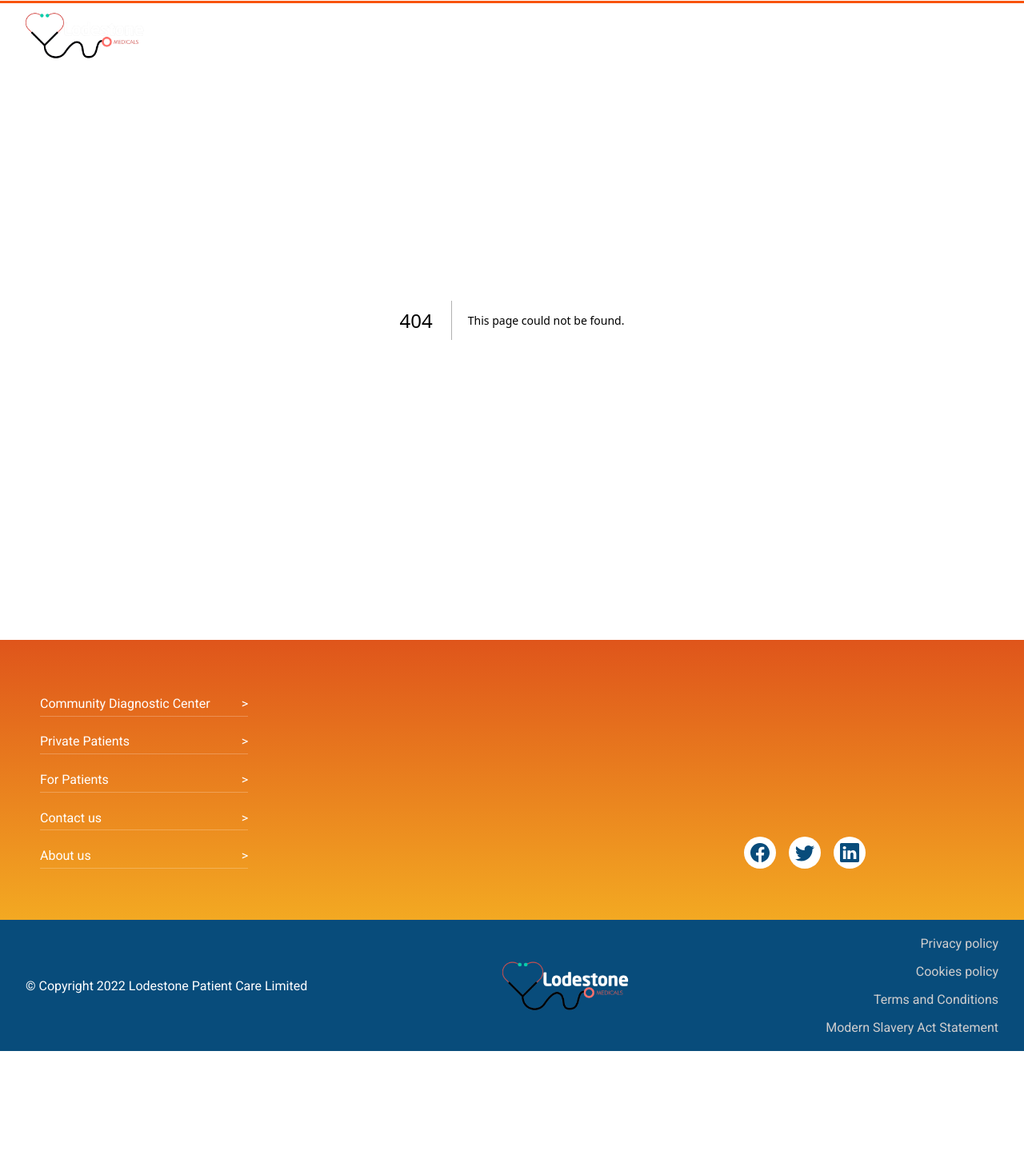
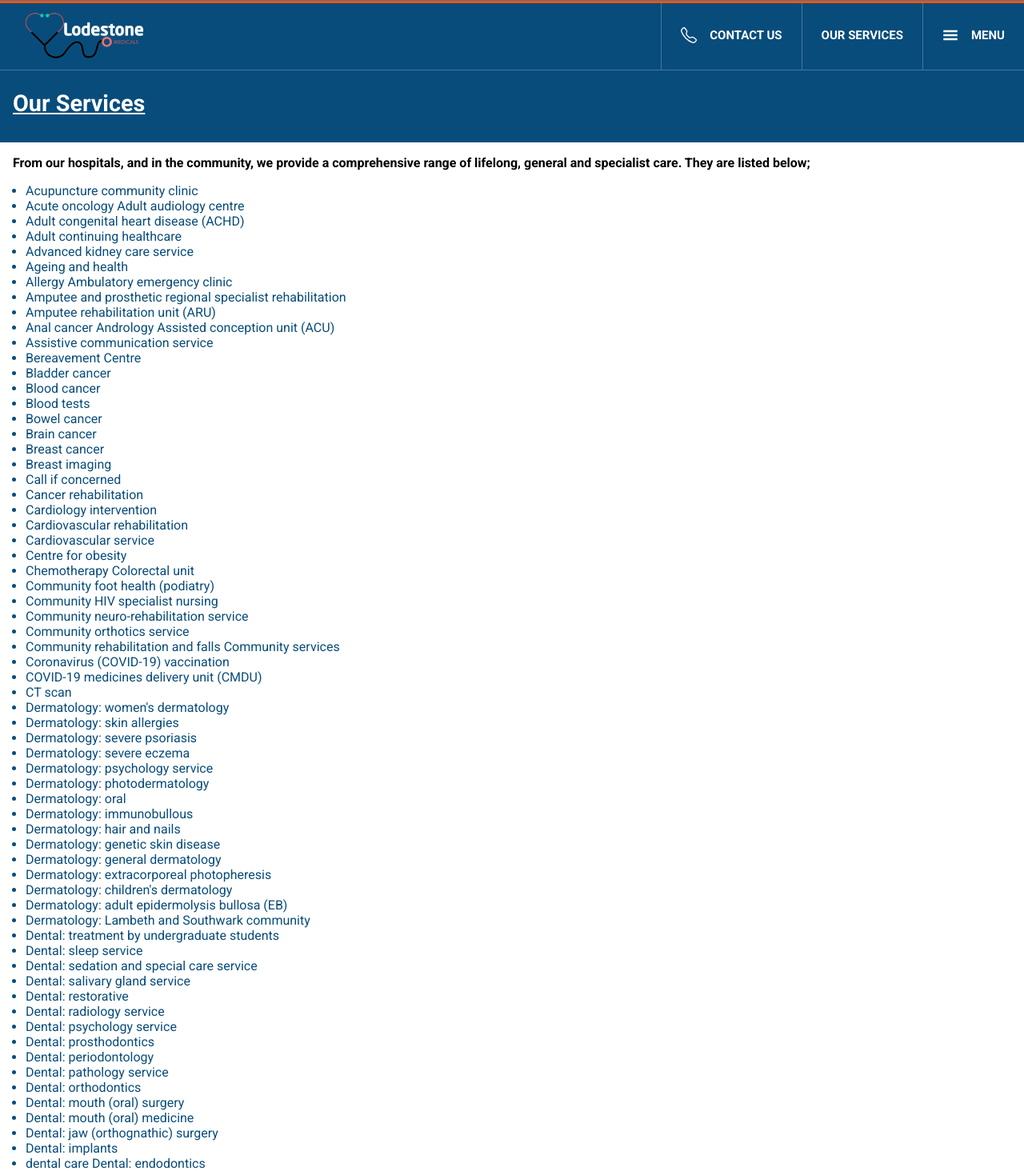
Before and after one commit to WickedDeveloper4L/lodestone, a Next.js app: page /services in a window 1280 px wide. Before the commit this address had no page. Shown: the top 1464 px of the page at 80% size. Before the commit the page ends 1314 px from the top, so only its background shows below. Built offline with nearby package versions, Linux system fonts and the light colour scheme.

Commit message:
services page

```diff
--- /dev/null
+++ b/app/services/page.jsx
@@ -0,0 +1,200 @@
+import React from "react";
+import styles from "./services.module.scss";
+const page = () => {
+  return (
+    <div className={styles.main}>
+      <div className={styles.header}>
+        <span className={styles.title}>Our Services</span>
+      </div>
+      <div className={styles.container}>
+        <span className={styles.intro}>
+          From our hospitals, and in the community, we provide a comprehensive
+          range of lifelong, general and specialist care. They are listed below;
+        </span>
+
+        <ul>
+          <li>Acupuncture community clinic</li>{" "}
+          <li>Acute oncology Adult audiology centre</li>{" "}
+          <li>Adult congenital heart disease (ACHD)</li>{" "}
+          <li>Adult continuing healthcare</li>{" "}
+          <li>Advanced kidney care service</li>
+          <li>Ageing and health</li>{" "}
+          <li>Allergy Ambulatory emergency clinic</li>
+          <li>Amputee and prosthetic regional specialist rehabilitation</li>
+          <li>Amputee rehabilitation unit (ARU)</li>
+          <li>Anal cancer Andrology Assisted conception unit (ACU)</li>
+          <li>Assistive communication service</li>
+          <li>Bereavement Centre</li>
+          <li>Bladder cancer</li>
+          <li>Blood cancer</li>
+          <li>Blood tests</li>
+          <li>Bowel cancer</li>
+          <li>Brain cancer</li>
+          <li>Breast cancer</li>
+          <li>Breast imaging</li>
+          <li>Call if concerned</li>
+          <li>Cancer rehabilitation</li>
+          <li>Cardiology intervention</li>
+          <li>Cardiovascular rehabilitation</li>
+          <li>Cardiovascular service</li>
+          <li>Centre for obesity</li>
+          <li>Chemotherapy Colorectal unit</li>
+          <li>Community foot health (podiatry)</li>
+          <li>Community HIV specialist nursing</li>
+          <li>Community neuro-rehabilitation service</li>
+          <li>Community orthotics service</li>
+          <li>Community rehabilitation and falls Community services</li>
+          <li>Coronavirus (COVID-19) vaccination</li>
+          <li>COVID-19 medicines delivery unit (CMDU)</li>
+          <li>CT scan</li>
+          <li>Dermatology: women's dermatology</li>
+          <li>Dermatology: skin allergies</li>
+          <li>Dermatology: severe psoriasis</li>
+          <li>Dermatology: severe eczema</li>
+          <li>Dermatology: psychology service</li>
+          <li>Dermatology: photodermatology</li>
+          <li>Dermatology: oral</li>
+          <li>Dermatology: immunobullous</li>
+          <li>Dermatology: hair and nails</li>
+          <li>Dermatology: genetic skin disease</li>
+          <li> Dermatology: general dermatology</li>
+          <li>Dermatology: extracorporeal photopheresis</li>
+          <li>Dermatology: children's dermatology</li>
+          <li>Dermatology: adult epidermolysis bullosa (EB)</li>
+          <li>Dermatology: Lambeth and Southwark community</li>
+          <li>Dental: treatment by undergraduate students</li>
+          <li>Dental: sleep service</li>
+          <li>Dental: sedation and special care service</li>
+          <li>Dental: salivary gland service</li>
+          <li>Dental: restorative</li>
+          <li>Dental: radiology service</li>
+          <li>Dental: psychology service</li>
+          <li>Dental: prosthodontics</li>
+          <li>Dental: periodontology</li>
+          <li>Dental: pathology service</li>
+          <li>Dental: orthodontics</li>
+          <li>Dental: mouth (oral) surgery</li>
+          <li>Dental: mouth (oral) medicine</li>
+          <li>Dental: jaw (orthognathic) surgery</li>
+          <li>Dental: implants</li>
+          <li>dental care Dental: endodontics</li>
+          <li> Dental: children's service Dental: emergency (acute)</li>
+          <li>Dental services</li>
+          <li>Early pregnancy and acute gynaecology unit (EPAGU)</li>
+          <li>Emergency care</li>
+          <li>Endocrinology</li>
+          <li>Endoscopy</li>
+          <li>Epilepsy service</li>
+          <li>Extracorporeal membrane oxygenation (ECMO)</li>
+          <li>Eye (ophthalmology) service</li>
+          <li>First fit clinic</li>
+          <li>Foot health (podiatry)</li>
+          <li>Foot surgery</li>
+          <li>Functional, reconstructive and neuro-urology service</li>
+          <li>Gait laboratory</li>
+          <li>Gastroenterology</li>
+          <li>Gastrointestinal (GI) surgery</li>
+          <li>General internal medicine</li>
+          <li>Genetics</li>
+          <li>eriatric oncology liaison development (GOLD)</li>
+          <li>Glomerular diseases, lupus and vasculitis service</li>
+          <li>Guernsey kidney service</li>
+          <li>Guy's Cancer</li>
+          <li>Gynaecological cancer </li>
+          <li>Haematology</li>
+          <li>Haemostasis and thrombosis centre</li>
+          <li>Head and neck cancer</li>
+          <li>Headache (neurology)</li>
+          <li>Healthy weight programmes</li>
+          <li>Hearing implant service</li>
+          <li>Heart (cardiac) surgery</li>
+          <li>Heart failure</li>
+          <li>Heart valve services</li>
+          <li>Inflammatory bowel disease (IBD)</li>
+          <li>Inherited heart (cardiac) conditions</li>
+          <li>Inherited metabolic diseases (IMD)</li>
+          <li>Inpatient pain</li>
+          <li>INPUT pain management</li>
+          <li>Kidney</li>
+          <li>Kidney and testicular cancer</li>
+          <li>Kidney dialysis service</li>
+          <li>Kidney stone service</li>
+          <li>Kidney supportive care service</li>
+          <li>Kidney transplant service</li>
+          <li>Klinefelter syndrome service</li>
+          <li>Lane Fox respiratory service</li>
+          <li>Learning disability community health team</li>
+          <li>Liver and hepatology</li>
+          <li>Long-term (chronic) pain management</li>
+          <li>Lung function service</li>
+          <li>Lung cancer</li>
+          <li>Lymphoedema</li>
+          <li>Maternity</li>
+          <li>Maternity assessment unit</li>
+          <li>Maternity: after your baby is born</li>
+          <li>Maternity: care during pregnancy</li>
+          <li>Maternity: care when giving birth</li>
+          <li>Maxillofacial prosthetics unit</li>
+          <li>Medical photography MRI</li>
+          <li>Multiple sclerosis service</li>
+          <li>
+            National Specialist Service for Cockayne Syndrome (CS),
+            Trichothiodystrophy (TTD) and Bloom Syndrome{" "}
+          </li>
+          <li>Neighbourhood nursing</li>
+          <li>Neurofibromatosis service</li>
+          <li> Neurology</li>
+          <li>Neurophysiology</li>
+          <li>Neurovascular service</li>
+          <li>Non-invasive cardiology testing </li>
+          <li>Nutrition and dietetics</li>
+          <li>Nuclear medicine</li>
+          <li>Obstetric medicine</li>
+          <li>Occupational therapy</li>
+          <li>Oesophageal and stomach cancers</li>
+          <li>Outpatient parenteral antibiotic therapy</li>
+          <li>Pain services</li>
+          <li>Palliative care</li>
+          <li>Pancreas transplant</li>
+          <li>Pancreatic, liver and gall bladder cancer</li>
+          <li>Parkinson's disease Patient appliances (orthotics)</li>
+          <li>
+            {" "}
+            Perioperative medicine for older people having surgery (POPS)
+          </li>
+          <li>Pharmacy Physiotherapy services</li>
+          <li>Radiation cystitis service</li>
+          <li>Radiology Radiotherapy</li>
+          <li>Rapid access chest pain clinic</li>
+          <li>Rapid access diagnostic clinic</li>
+          <li>Rare Diseases Centre</li>
+          <li>Refugees and asylum seekers service</li>
+          <li>Respiratory medicine Rheumatology</li>
+          <li>Sexual health</li>
+          <li>Sexual health counselling</li>
+          <li>Skin cancer service</li>
+          <li>Sleep disorders centre</li>
+          <li>Spiritual care</li>
+          <li>Stop smoking Stroke</li>
+          <li>Therapies and rehabilitation</li>
+          <li>Thoracic surgery</li>
+          <li>Toxicology Transplant</li>
+          <li>Transplant and urology</li>
+          <li>Transplant support service</li>
+          <li>Trauma and orthopaedics</li>
+          <li>Ultrasonic angiology</li>
+          <li>Ultrasound</li>
+          <li>Urology one-stop clinic</li>
+          <li>Urology services</li>
+          <li>Vascular surgery</li>
+          <li>Welfare and benefits advice - Dimbleby Cancer Care</li>
+          <li>Wheelchair and specialist seating service</li>
+          <li>Wound care and pressure ulcers</li>
+          <li>Young adult kidney service</li>
+        </ul>
+      </div>
+    </div>
+  );
+};
+
+export default page;
--- /dev/null
+++ b/app/services/services.module.scss
@@ -0,0 +1,38 @@
+.main {
+  width: 100vw;
+  .header {
+    padding-top: 5.5rem;
+    background-color: #084c7b;
+    padding-bottom: 2rem;
+    display: flex;
+    justify-content: flex-start;
+    align-items: center;
+    width: 100%;
+
+    .title {
+      font-size: 1.8rem;
+      padding-top: 1.5rem;
+      font-weight: 700;
+      color: #fff;
+      margin: 0rem 1rem;
+      text-decoration: underline;
+    }
+  }
+  .container {
+    display: grid;
+    grid-template-columns: 1fr;
+    padding: 1rem;
+    gap: 1rem;
+    .intro {
+      font-size: 1rem;
+      font-weight: 700;
+      color: #000000;
+    }
+    ul {
+      margin-left: 1rem;
+      font-size: 1rem;
+      font-weight: 500;
+      color: #084c7b;
+    }
+  }
+}
--- a/components/Navbar/Navbar.jsx
+++ b/components/Navbar/Navbar.jsx
@@ -35,8 +35,8 @@ const Navbar = () => {
           <BsTelephone className="icon" />
           CONTACT US
         </Link>
-        <Link href="/about" className="link search">
-          ABOUT US
+        <Link href="/services" className="link search">
+          OUR SERVICES
         </Link>
         <span className="link" onClick={() => setToggle(true)}>
           <GiHamburgerMenu className="icon" />
@@ -54,7 +54,13 @@ const Navbar = () => {
             >
               Home
             </Link>
-
+            <Link
+              onClick={() => setToggle(false)}
+              href="/services"
+              className="sidelink"
+            >
+              Our services
+            </Link>
             <Link
               onClick={() => setToggle(false)}
               href="/private-patients"
```
